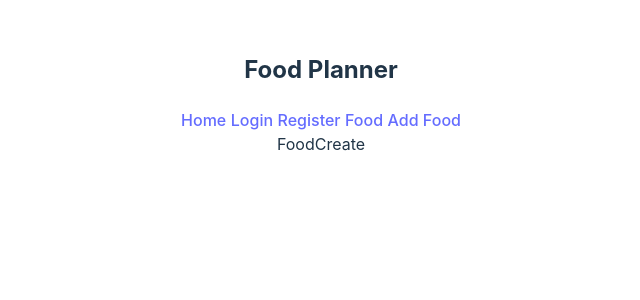
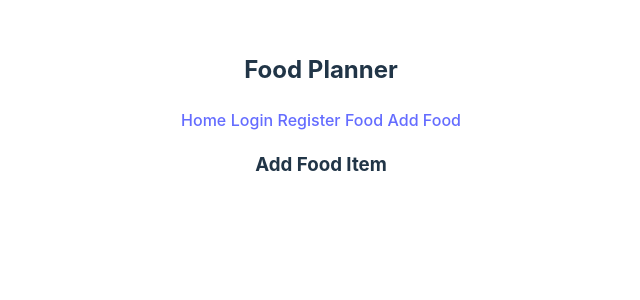
Before and after one commit to AmaurySemery/foodplannerfront, a React (Vite) app: page /food-create in a window 1280 px wide. Shown: the top 300 px of the page, without its empty margins (319-959 px from the left). Built offline with nearby package versions, Linux system fonts and the light colour scheme.

Commit message:
Ajout du component FormCreateFood

```diff
--- a/src/pages/FoodCreate.tsx
+++ b/src/pages/FoodCreate.tsx
@@ -1,6 +1,8 @@
 const FoodCreate = () => {
   return (
-    <div>FoodCreate</div>
+    <>
+    <h3>Add Food Item</h3>
+    </>
   )
 }
 
```
Also changed, not shown: src/components/FormCreateFood.tsx (added, +7 -0 lines).
